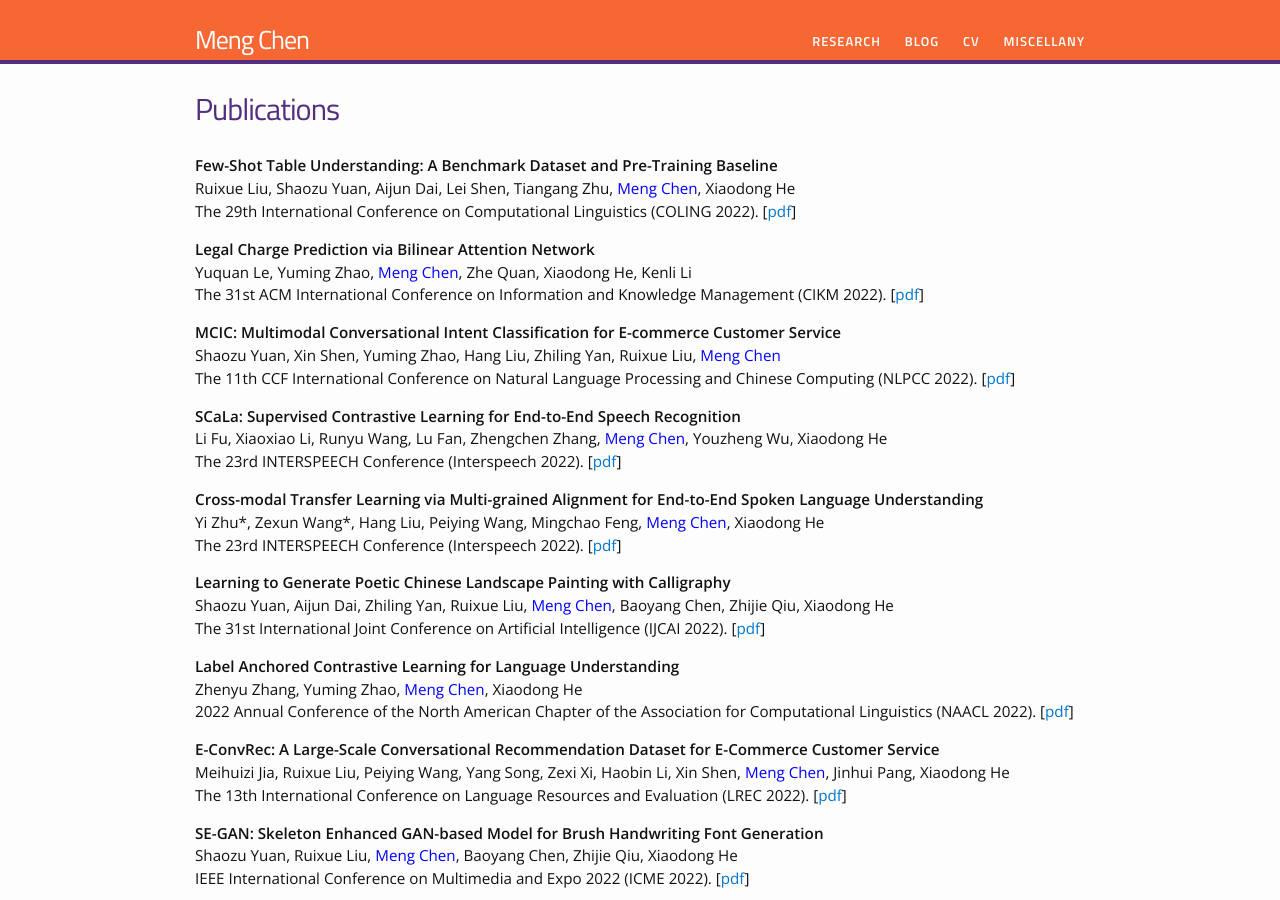
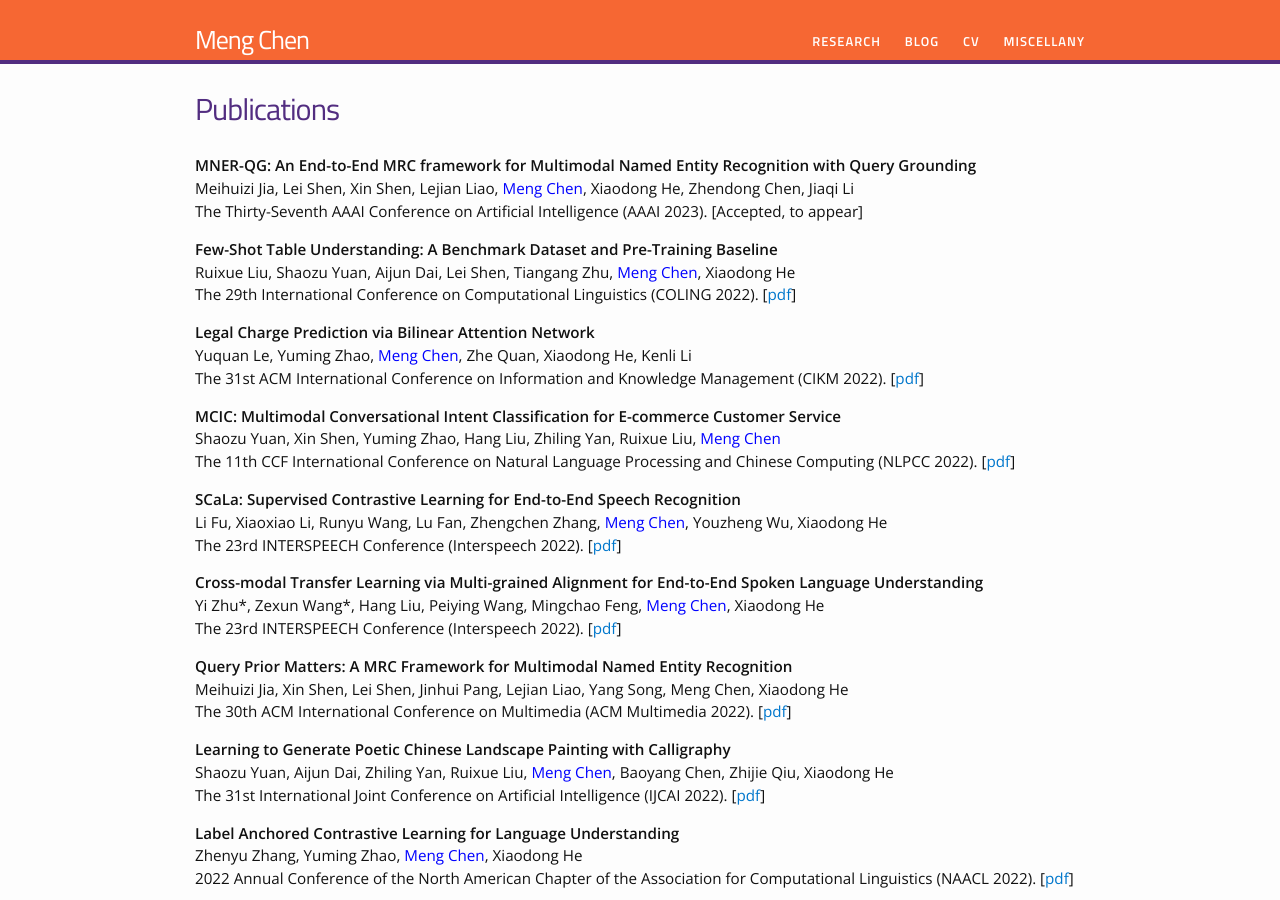
Before and after one commit to chenmengdx/chenmengdx.github.io, a Jekyll site: the page built from research.md, in a window 1280 px wide and 900 px high. Built offline with Jekyll 4.4.1, drawn with Linux system fonts in a browser that asks for light colours.

Commit message:
update papers

```diff
--- a/research.md
+++ b/research.md
@@ -5,6 +5,13 @@
 ---
 
 <div>
+
+
+<p>
+<b>MNER-QG: An End-to-End MRC framework for Multimodal Named Entity Recognition with Query Grounding </b> <br />
+Meihuizi Jia, Lei Shen, Xin Shen, Lejian Liao, <font color="blue">Meng Chen</font>, Xiaodong He, Zhendong Chen, Jiaqi Li <br />
+The Thirty-Seventh AAAI Conference on Artificial Intelligence (AAAI 2023). [Accepted, to appear]
+</p>
 
 <p>
 <b>Few-Shot Table Understanding: A Benchmark Dataset and Pre-Training Baseline </b> <br />
@@ -15,7 +22,7 @@
 <p>
 <b>Legal Charge Prediction via Bilinear Attention Network </b> <br />
 Yuquan Le, Yuming Zhao, <font color="blue">Meng Chen</font>, Zhe Quan, Xiaodong He, Kenli Li <br />
-The 31st ACM International Conference on Information and Knowledge Management (CIKM 2022). [<a href="../papers/CIKM22.pdf">pdf</a>]
+The 31st ACM International Conference on Information and Knowledge Management (CIKM 2022). [<a href="../papers/CIKM-22.pdf">pdf</a>]
 </p>
 
 <p>
@@ -34,6 +41,12 @@
 <b>Cross-modal Transfer Learning via Multi-grained Alignment for End-to-End Spoken Language Understanding</b> <br />
 Yi Zhu*, Zexun Wang*, Hang Liu, Peiying Wang, Mingchao Feng, <font color="blue"> Meng Chen</font>, Xiaodong He<br />
 The 23rd INTERSPEECH Conference (Interspeech 2022). [<a href="../papers/IS22_E2ESLU.pdf">pdf</a>]
+</p>
+
+<p>
+<b> Query Prior Matters: A MRC Framework for Multimodal Named Entity Recognition </b> <br />
+Meihuizi Jia, Xin Shen, Lei Shen, Jinhui Pang, Lejian Liao, Yang Song, Meng Chen, Xiaodong He <br />
+The 30th ACM International Conference on Multimedia (ACM Multimedia 2022). [<a href="../papers/MM-22.pdf">pdf</a>]
 </p>
 
 <p>
```
Also changed, not shown: 4 other files.
